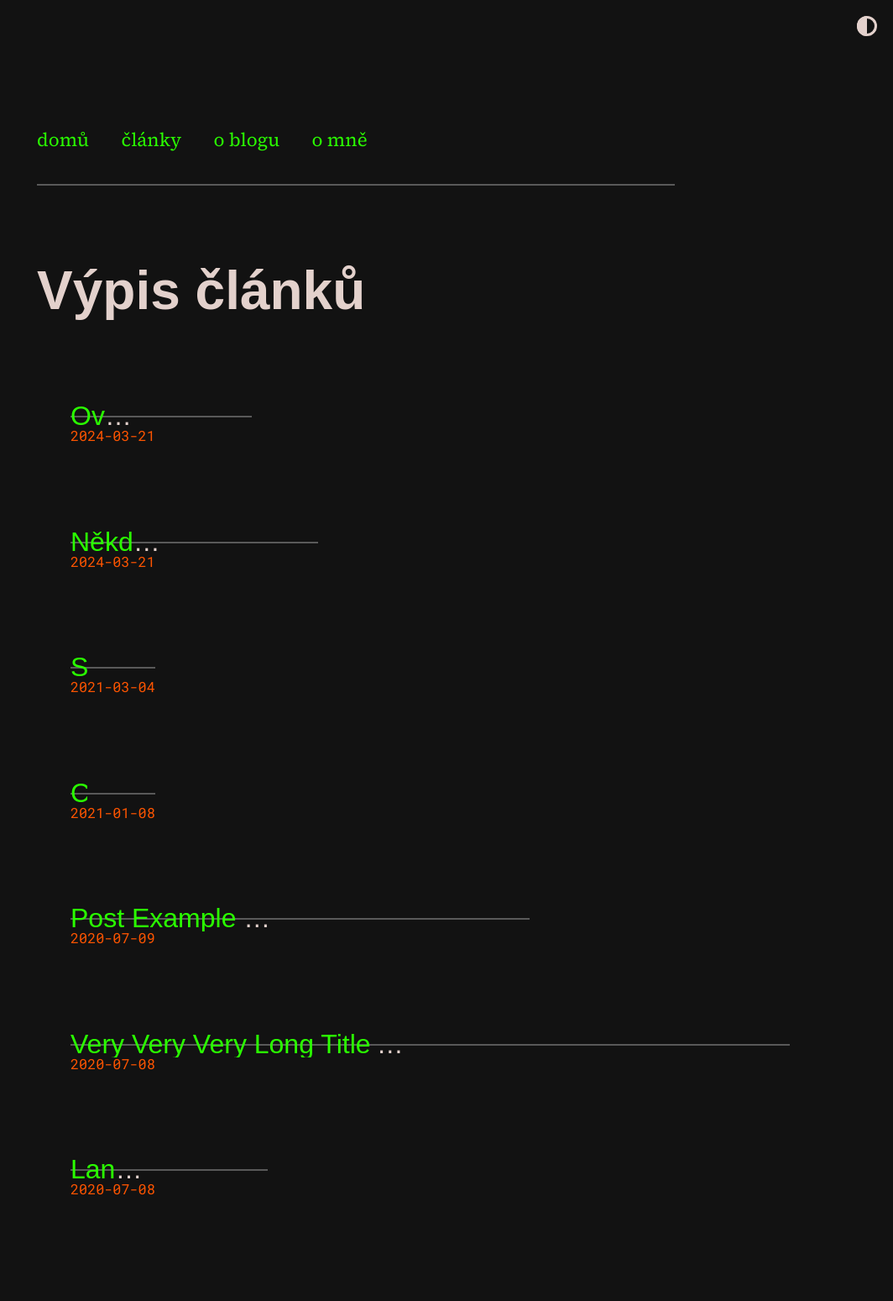
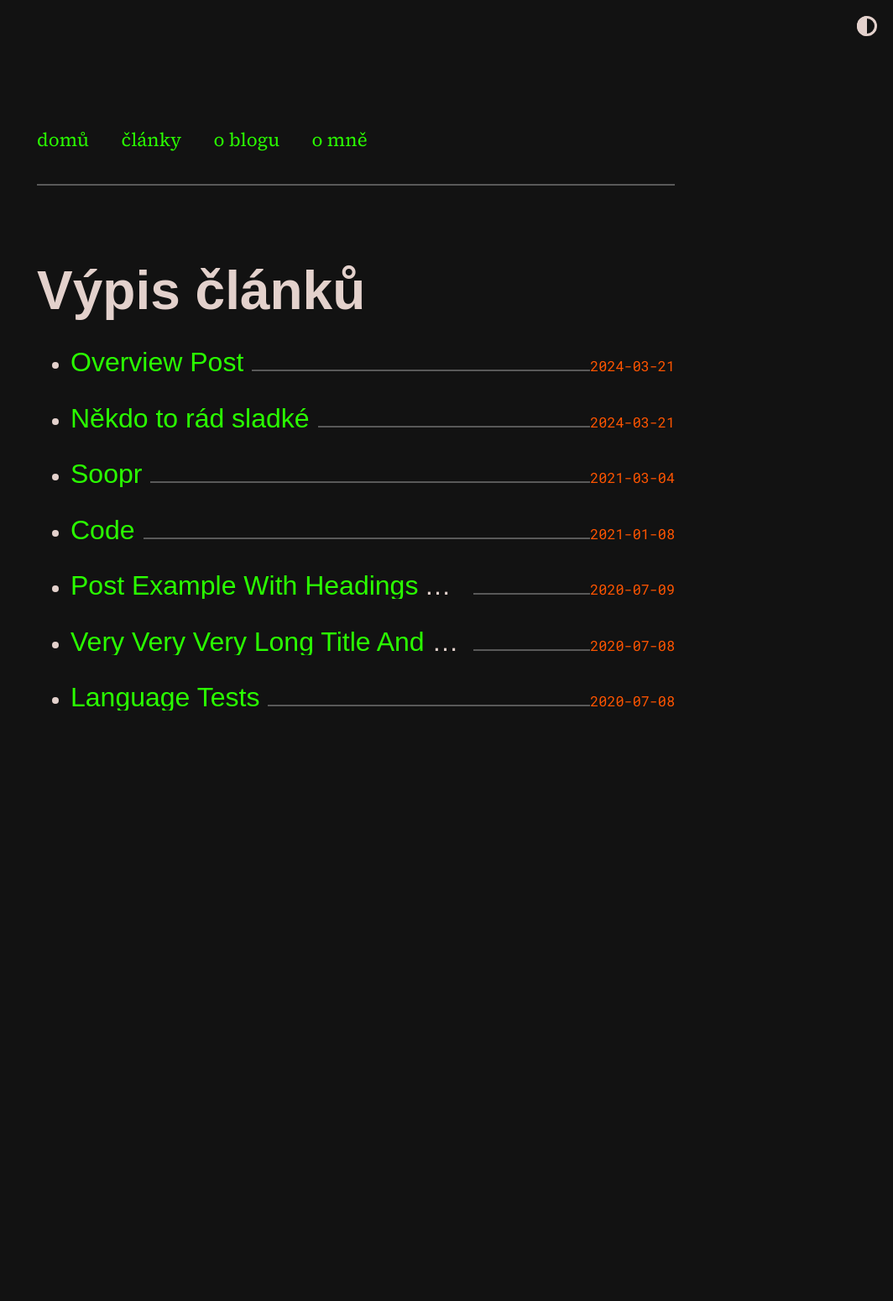
Before and after one commit to scherrer-txt/bts, a Jekyll site: the page built from vypis.html, in a window 1280 px wide. Shown: the whole page at 84% size, without its empty margins (216-1280 px from the left). Built offline with Jekyll 4.4.1, drawn with Linux system fonts in a browser that asks for light colours; some web fonts are replaced; after the commit the page ends 968 px from its top, so only the background shows below that.

Commit message:
Update moonwalk.scss

```diff
--- a/_sass/moonwalk.scss
+++ b/_sass/moonwalk.scss
@@ -272,29 +272,20 @@
 }
 
 // list styling
-.post-list-item {
+.post-content {
   display: flex;
-  /* justify-content: space-between;
-  align-items: center; */
+  justify-content: space-between;
+  align-items: baseline;
   width: 100%;
 }
 
-/* .post-content {
-  display: flex;
-  align-items: center;
-} */
-
 .post-title {
+  margin-top: 1rem;
   margin-right: 10px; /* Adjust spacing between title and date */
   overflow: hidden;
   white-space: nowrap;
   text-overflow: ellipsis;
-  max-width: calc(50% - 30px);
-}
-
-.post-date {
-  flex: 1;
-  text-align: center;
+  max-width: calc(500px - 30px);
 }
 
 /* Centered line */
```
